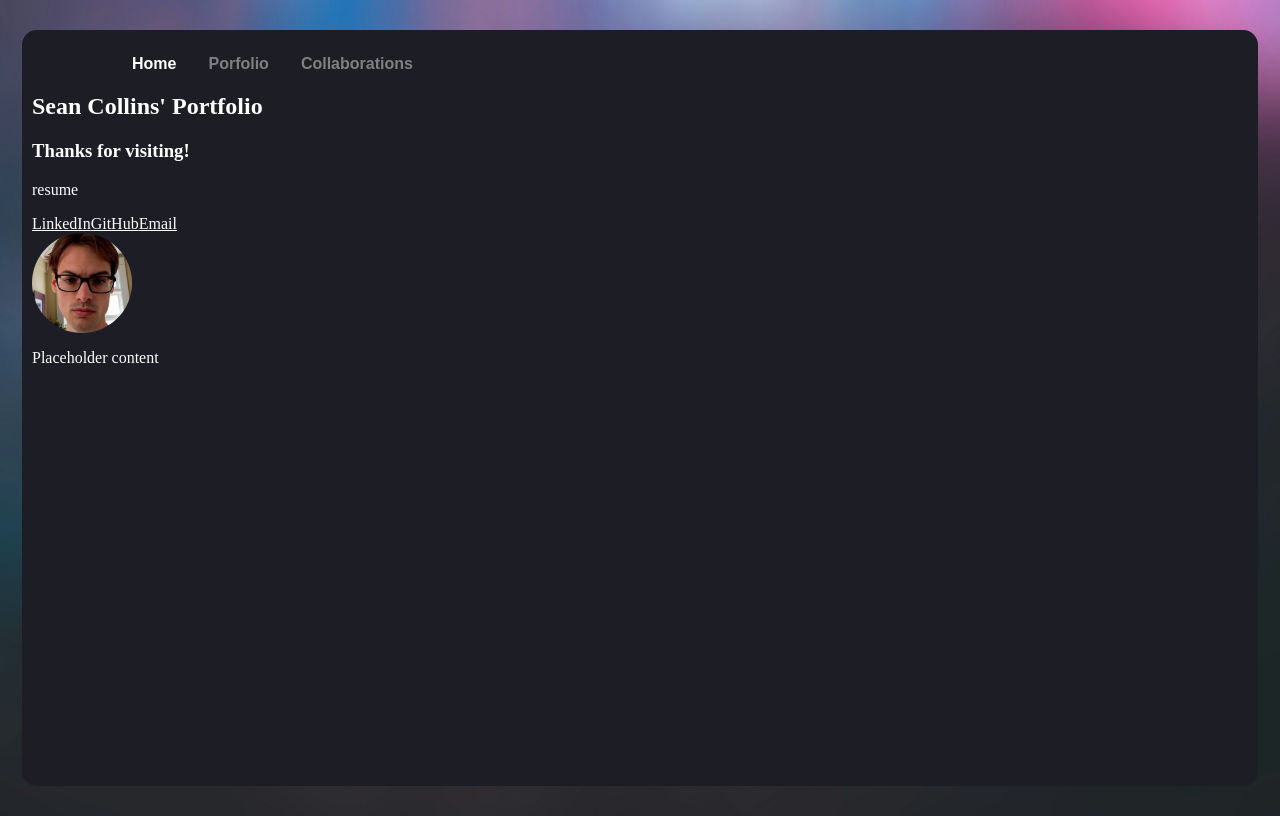
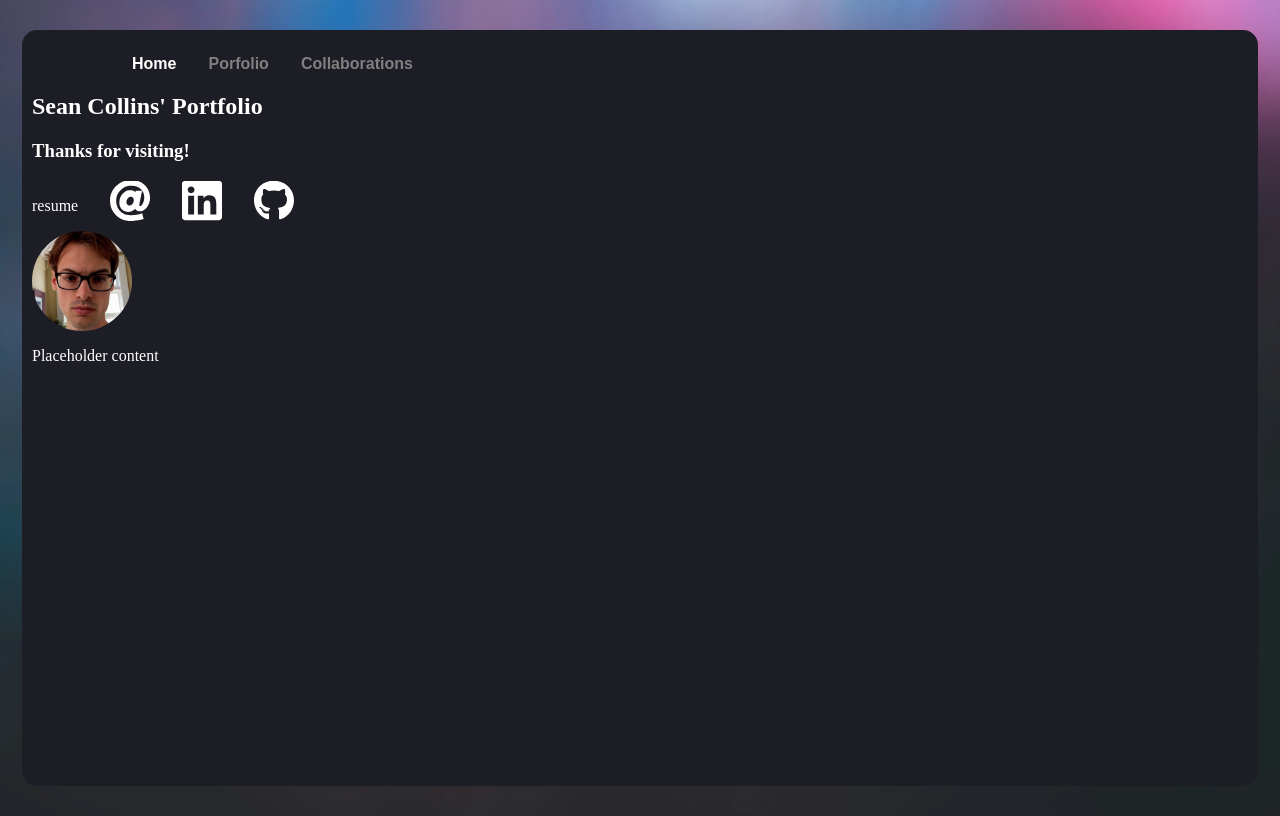
Before and after one commit to Drink-some-water/gatsby_portfolio, a Gatsby site: page / in a window 1280 px wide. Built offline with nearby package versions, Linux system fonts and the light colour scheme; Gatsby itself is replaced by a stand-in of ours.

Commit message:
Personal links flexbox and icons

```diff
--- a/src/components/layout.module.css
+++ b/src/components/layout.module.css
@@ -43,3 +43,14 @@ a {
     text-decoration: none;
     color: gray;
 }
+
+.invertIcon{
+    filter: invert(1);
+    width: 40px;
+    height: 40px;
+}
+
+.personalLinks{
+    display: flex;
+    gap: 2rem;
+}
--- a/src/pages/index.js
+++ b/src/pages/index.js
@@ -1,6 +1,6 @@
 import * as React from 'react'
 import Layout from '../components/homepage_layout'
-import {imageCircle} from '../components/layout.module.css'
+import {imageCircle, invertIcon, personalLinks} from '../components/layout.module.css'
 import { StaticImage } from 'gatsby-plugin-image'
 
 const IndexPage = () => {
@@ -8,11 +8,29 @@ const IndexPage = () => {
     <Layout pageTitle="Home Page">
       <h2>Sean Collins' Portfolio</h2>
       <h3>Thanks for visiting!</h3>
-      <nav>
+      <nav className={personalLinks}>
         <p>resume</p>
-        <a href="https://www.linkedin.com/in/sean-collins-4a6279252/" target="_blank">LinkedIn</a>
-        <a href="https://github.com/Drink-some-water" target="_blank">GitHub</a>
-        <a href="mailto:sean.collins.developer@gmail.com" target="_blank">Email</a>
+        <a href="mailto:sean.collins.developer@gmail.com" target="_blank">
+          <StaticImage
+            src="../images/email.svg"
+            alt="Email"
+            className={invertIcon}
+          />
+        </a>
+        <a href="https://www.linkedin.com/in/sean-collins-4a6279252/" target="_blank">
+          <StaticImage
+            src="../images/linkedin-brands-solid.svg"
+            alt="LinkedIn"
+            className={invertIcon}
+          />
+        </a>
+        <a href="https://github.com/Drink-some-water" target="_blank">
+        <StaticImage
+            src="../images/github-brands-solid.svg"
+            alt="GitHub"
+            className={invertIcon}
+          />
+        </a>
       </nav>
       <StaticImage
         alt="A picture of Sean Collins looking professional at home"
```
Also changed, not shown: src/images/email.svg (added).
